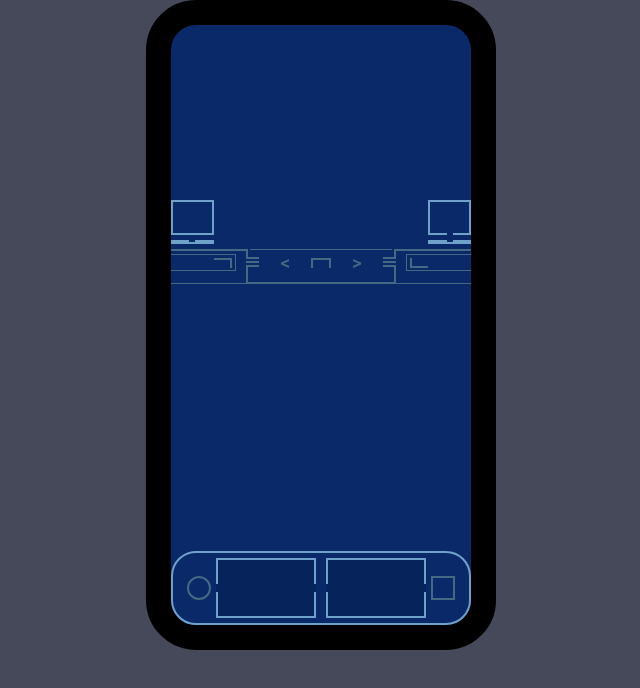
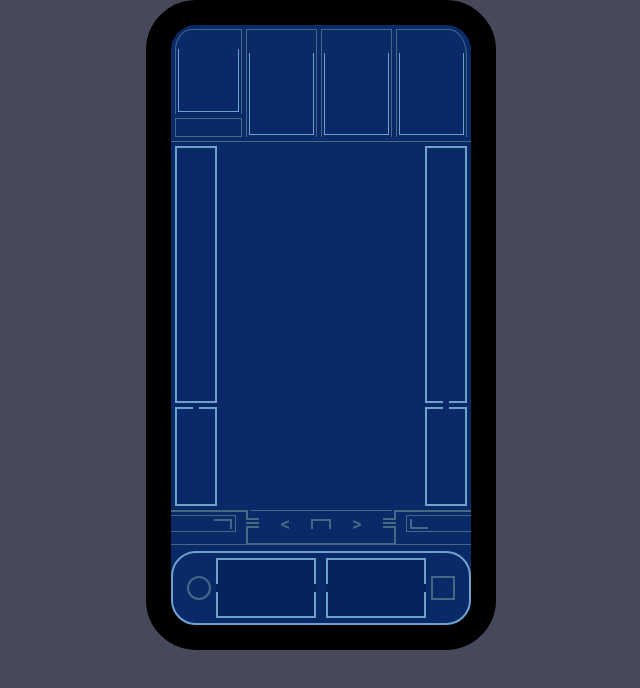
Before and after one commit to MatHuf/ReactivateTheDroids, a React (Create React App) app: page / in a window 1280 px wide. Shown: the top 688 px of the page, without its empty margins (319-959 px from the left). Built offline with nearby package versions, Linux system fonts and the light colour scheme.

Commit message:
Layout data section

```diff
--- a/src/components/Panel/index.js
+++ b/src/components/Panel/index.js
@@ -12,7 +12,27 @@ const Panel = props => {
 
 	return (
 		<div className="panel-container">
-			<div className="data-section"></div>
+			<div className="data-section">
+				<div className="data-column-subdivided">
+					<div className="data-column data-column-left">
+						<div></div>
+						<div className="data-column-inner"></div>
+					</div>
+					<div className="data-column-detail"></div>
+				</div>
+				<div className="data-column">
+					<div></div>
+					<div className="data-column-inner"></div>
+				</div>
+				<div className="data-column">
+					<div></div>
+					<div className="data-column-inner"></div>
+				</div>
+				<div className="data-column data-column-right">
+					<div></div>
+					<div className="data-column-inner"></div>
+				</div>
+			</div>
 			<div className="droid-section">
 				<div className="droid-display">
 					<div className="display-side-container">
--- a/src/components/Panel/panel.css
+++ b/src/components/Panel/panel.css
@@ -4,18 +4,54 @@
   background-color: #092968;
   border-radius: 50px;
   width: 300px;
-  display: flex;
-  flex-direction: column;
-  justify-content: center;
+  display: grid;
+  grid-template-rows: 2fr 7fr 1fr;
 }
 
 .data-section {
-  height: 200px;
-  width: 250px;
+  display: grid;
+  grid-template-columns: 1fr 1fr 1fr 1fr;
+  border-bottom: solid 1px #456883;
+}
+
+.data-column {
+  border-left: solid 1px #456883;
+  border-top: solid 1px #456883;
+  border-right: solid 1px #456883;
+  margin: 4px 4px 4px 0px;
+  display: grid;
+  grid-template-rows: 1fr 4fr;
+}
+
+.data-column-left {
+  border-top-left-radius: 25%;
+  margin-left: 4px;
+}
+
+.data-column-right {
+  border-top-right-radius: 25%;
+}
+
+.data-column-subdivided {
+  display: grid;
+  grid-template-rows: 4fr 1fr;
+}
+
+.data-column-detail {
+  border: solid 1px #456883;
+  margin: 0px 4px 4px 4px;
+}
+
+.data-column-inner {
+  border-left: solid 1px #6fa2cb;
+  border-bottom: solid 1px #6fa2cb;
+  border-right: solid 1px #6fa2cb;
+  margin: 2px;
 }
 
 .droid-section {
-  height: 400px;
+  display: grid;
+  grid-template-rows: 9fr 1fr;
 }
 
 .controls-section {
@@ -44,6 +80,7 @@
 .droid-display {
   display: grid;
   grid-template-columns: 1fr 5fr 1fr;
+  padding: 4px;
 }
 
 .display-side-container {
@@ -61,7 +98,7 @@
 }
 
 .display-segment-margin {
-  margin: 5px 0px 5px 0px;
+  margin-top: 4px;
 }
 
 .display-left-segment {
```
